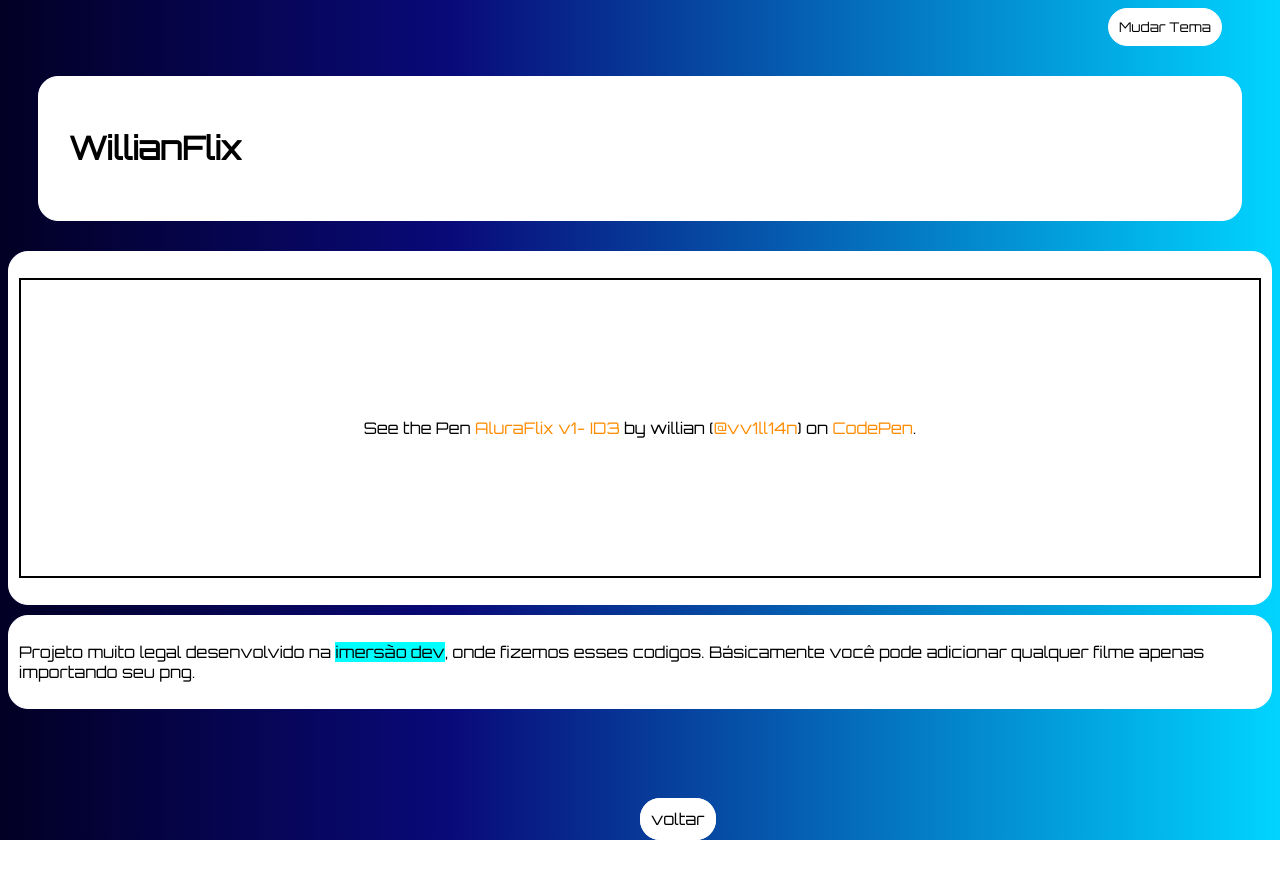
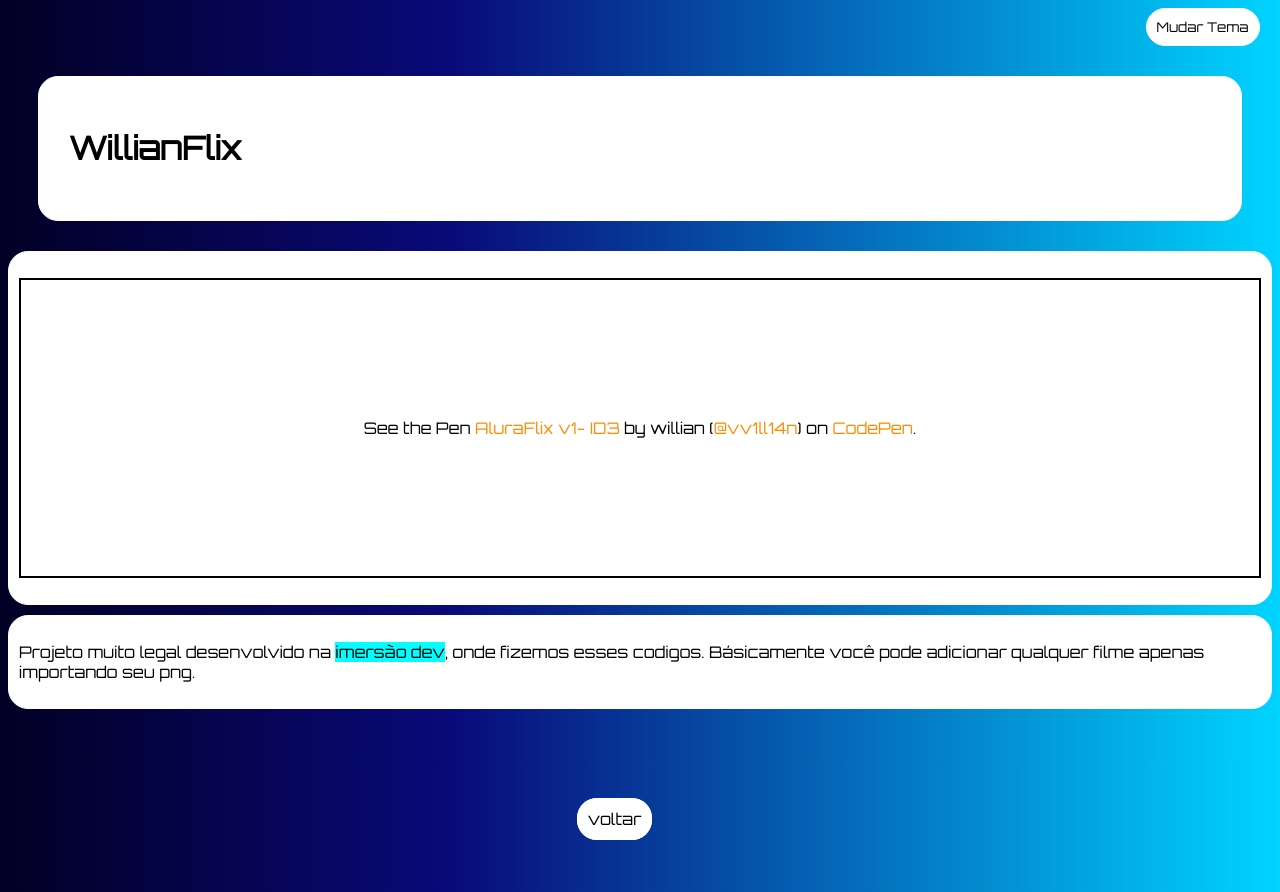
Before and after one commit to vv1ll14n/Site, a plain HTML site: page willianflix.html in a window 1280 px wide. Before the commit the page ends 840 px from the top, so only its background shows below. Drawn offline with Linux system fonts and the light colour scheme; a script that the page names is missing.

Commit message:
att1
fiz pequenas alterações nos botões do site e no link

```diff
--- a/style.css
+++ b/style.css
@@ -23,14 +23,19 @@ body::-webkit-scrollbar-thumb {
     background-color: orange;
     border-radius: 20px;
 }
-
+/*botao de mudar tema escuro*/
+.escuro button:hover{
+ box-shadow: 1px 2px 5px orange;
+}
 body {
     font-family: "Orbitron", sans-serif;
     ;
     background: rgb(2, 0, 36);
     background: linear-gradient(90deg, rgba(2, 0, 36, 1) 0%, rgba(9, 9, 121, 1) 35%, rgba(0, 212, 255, 1) 100%);
 }
-
+mark{
+    background-color: aqua;
+}
 header {
     display: flex;
     justify-content: space-between;
@@ -143,10 +148,6 @@ p {
     margin: 30px;
     padding: 10px;
 }
-
-
-
-
 /*botao de mudar tema*/
 button {
     background-color: white;
@@ -154,14 +155,15 @@ button {
     border-radius: 20px;
     padding: 10px;
     display: flex;
-    margin-left: 1100px;
+    margin-left: 90%;
     font-family: "Orbitron", sans-serif;
 
 }
 
-body button:hover {
-    padding: 20px;
+button:hover {
+    box-shadow: 1px 2px 5px aqua;
 }
+
 
 /*parte do link*/
 a:link {
--- a/willianflix.html
+++ b/willianflix.html
@@ -46,7 +46,7 @@ body::-webkit-scrollbar-thumb {
             border-radius: 20px;
             padding: 10px;
             display: flex;
-            margin-left: 1100px;
+            margin-left: 90%;
             font-family: "Orbitron", sans-serif;
 
         }
@@ -68,7 +68,8 @@ body::-webkit-scrollbar-thumb {
             background-color: white;
             padding: 10px;
         }
-        .textoexplicativo{
+
+        .textoexplicativo {
             margin-top: 10px;
             border: solid 1px rgb(255, 255, 255);
             border-radius: 20px;
@@ -81,18 +82,25 @@ body::-webkit-scrollbar-thumb {
             background-color: white;
             border-radius: 20px;
             padding: 10px;
-            margin-left: 50%;
-            margin-bottom: 100px;
+            margin-top: 1%;
+            margin-left: 45%;
             color: black;
+        }
+        footer{
+            width: 100%;
+            margin-top: 5%;
+            margin-bottom: 5%;
+        }
 
-        }
         .escuro {
             background: rgb(5, 5, 5);
             background: linear-gradient(90deg, rgba(5, 5, 5, 1) 0%, rgba(73, 73, 77, 1) 50%, rgba(25, 29, 29, 1) 100%);
         }
-
-        .escuro button {
-            color: orange;
+        button:hover{
+            box-shadow: 1px 2px 5px aqua
+        }
+        .escuro button:hover{
+            box-shadow: 1px 2px 5px orange
         }
 
         .escuro header {
@@ -102,24 +110,30 @@ body::-webkit-scrollbar-thumb {
         .escuro main {
             color: orange;
         }
-        .escuro div{
+
+        .escuro div {
             color: orange;
         }
-        .escuro p{
+
+        .escuro p {
             color: black;
         }
-        a:link{
+
+        a:link {
             color: darkorange;
             text-decoration: none;
         }
-        a:visited{
+
+        a:visited {
             color: black;
             text-decoration: none;
         }
-        a:hover{
+
+        a:hover {
             color: orange;
         }
-        mark{
+
+        mark {
             background-color: aqua;
         }
     </style>
@@ -141,7 +155,8 @@ body::-webkit-scrollbar-thumb {
         <script async src="https://cpwebassets.codepen.io/assets/embed/ei.js"></script>
     </main>
     <div class="textoexplicativo">
-        <p>Projeto muito legal desenvolvido na <mark>imersão dev</mark>, onde fizemos esses codigos. Básicamente você pode adicionar qualquer filme apenas importando seu png.</p>
+        <p>Projeto muito legal desenvolvido na <mark>imersão dev</mark>, onde fizemos esses codigos. Básicamente você
+            pode adicionar qualquer filme apenas importando seu png.</p>
     </div>
 
 
```
Also changed, not shown: conversordemoedas.html (+13 -7 lines), hublayout.html (+15 -11 lines), index.html (+1 -1 lines). Lines whose indentation alone changed are shown as unchanged.
